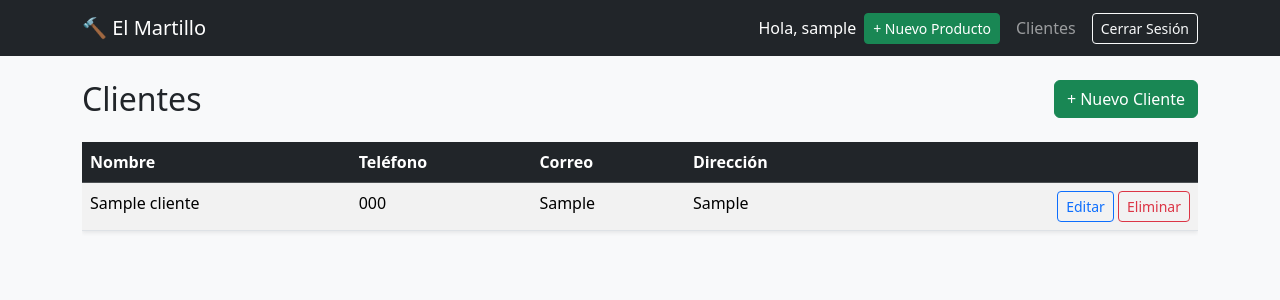
After one commit to RicardoDamianReyes/ferreteria-inventario-django., a Django app: page /clientes/ in a window 1280 px wide. The commit adds this page. Shown: the top 300 px of the page. Run offline with Django 5.2, Linux system fonts and the light colour scheme; a user stored in the database is signed in; tables that the repository leaves empty hold one stand-in row (values such as "Sample post").

Commit message:
CRUD de productos y clientes

```diff
--- a/tienda/templates/base.html
+++ b/tienda/templates/base.html
@@ -18,8 +18,8 @@
             <ul class="navbar-nav ms-auto align-items-lg-center gap-lg-2">
                 {% if user.is_authenticated %}
                     <li class="nav-item"><span class="navbar-text text-white">Hola, {{ user.username }}</span></li>
-                    <li class="nav-item"><a class="btn btn-success btn-sm" href="#">+ Nuevo Producto</a></li>
-                    <li class="nav-item"><a class="nav-link" href="#">Clientes</a></li>
+                    <li class="nav-item"><a class="btn btn-success btn-sm" href="{% url 'producto_crear' %}">+ Nuevo Producto</a></li>
+                    <li class="nav-item"><a class="nav-link" href="{% url 'cliente_lista' %}">Clientes</a></li>
                     <li class="nav-item">
                         <form method="post" action="{% url 'logout' %}">
                             {% csrf_token %}
--- /dev/null
+++ b/tienda/templates/tienda/cliente_list.html
@@ -0,0 +1,36 @@
+{% extends 'base.html' %}
+
+{% block titulo %}Clientes{% endblock %}
+
+{% block contenido %}
+<div class="d-flex justify-content-between align-items-center mb-4">
+    <h2 class="mb-0">Clientes</h2>
+    <a href="{% url 'cliente_crear' %}" class="btn btn-success">+ Nuevo Cliente</a>
+</div>
+
+<div class="table-responsive">
+    <table class="table table-striped bg-white shadow-sm">
+        <thead class="table-dark">
+            <tr>
+                <th>Nombre</th><th>Teléfono</th><th>Correo</th><th>Dirección</th><th></th>
+            </tr>
+        </thead>
+        <tbody>
+            {% for c in clientes %}
+                <tr>
+                    <td>{{ c.nombre }}</td>
+                    <td>{{ c.telefono }}</td>
+                    <td>{{ c.correo }}</td>
+                    <td>{{ c.direccion }}</td>
+                    <td class="text-end">
+                        <a href="{% url 'cliente_editar' c.pk %}" class="btn btn-sm btn-outline-primary">Editar</a>
+                        <a href="{% url 'cliente_eliminar' c.pk %}" class="btn btn-sm btn-outline-danger">Eliminar</a>
+                    </td>
+                </tr>
+            {% empty %}
+                <tr><td colspan="5" class="text-center">No hay clientes registrados.</td></tr>
+            {% endfor %}
+        </tbody>
+    </table>
+</div>
+{% endblock %}
--- a/tienda/templates/tienda/producto_list.html
+++ b/tienda/templates/tienda/producto_list.html
@@ -38,6 +38,12 @@
                     </p>
                     <p class="card-text text-muted small mb-0">Código: {{ p.codigo_barras }}</p>
                 </div>
+                {% if user.is_authenticated %}
+                <div class="card-footer bg-white d-flex gap-2">
+                    <a href="{% url 'producto_editar' p.pk %}" class="btn btn-sm btn-outline-primary">Editar</a>
+                    <a href="{% url 'producto_eliminar' p.pk %}" class="btn btn-sm btn-outline-danger">Eliminar</a>
+                </div>
+                {% endif %}
             </div>
         </div>
     {% empty %}
--- a/tienda/urls.py
+++ b/tienda/urls.py
@@ -3,4 +3,11 @@ from . import views
 
 urlpatterns = [
     path('', views.ProductoListView.as_view(), name='inicio'),
+    path('inventario/nuevo/', views.ProductoCreateView.as_view(), name='producto_crear'),
+    path('inventario/<int:pk>/editar/', views.ProductoUpdateView.as_view(), name='producto_editar'),
+    path('inventario/<int:pk>/eliminar/', views.ProductoDeleteView.as_view(), name='producto_eliminar'),
+    path('clientes/', views.ClienteListView.as_view(), name='cliente_lista'),
+    path('clientes/nuevo/', views.ClienteCreateView.as_view(), name='cliente_crear'),
+    path('clientes/<int:pk>/editar/', views.ClienteUpdateView.as_view(), name='cliente_editar'),
+    path('clientes/<int:pk>/eliminar/', views.ClienteDeleteView.as_view(), name='cliente_eliminar'),
 ]
--- a/tienda/views.py
+++ b/tienda/views.py
@@ -1,7 +1,24 @@
+from django.contrib import messages
+from django.contrib.auth.mixins import LoginRequiredMixin
+from django.contrib.messages.views import SuccessMessageMixin
 from django.db.models import Q
-from django.views.generic import ListView
-from .models import Producto
+from django.urls import reverse_lazy
+from django.views.generic import ListView, CreateView, UpdateView, DeleteView
 
+from .forms import ProductoForm, ClienteForm
+from .models import Producto, Cliente
+
+
+def alerta_stock(request, producto):
+    """Avisa al empleado si el producto está por agotarse."""
+    if producto.stock <= 5:
+        messages.warning(
+            request,
+            f'¡Atención! El stock de {producto.nombre} está por agotarse ({producto.stock} piezas).'
+        )
+
+
+# ---------- PRODUCTOS ----------
 
 class ProductoListView(ListView):
     model = Producto
@@ -24,3 +41,83 @@ class ProductoListView(ListView):
         context = super().get_context_data(**kwargs)
         context['q'] = self.request.GET.get('q', '').strip()
         return context
+
+
+class ProductoCreateView(LoginRequiredMixin, SuccessMessageMixin, CreateView):
+    model = Producto
+    form_class = ProductoForm
+    template_name = 'tienda/form_generico.html'
+    success_url = reverse_lazy('inicio')
+    success_message = '¡Producto %(nombre)s registrado correctamente!'
+    extra_context = {'titulo': 'Nuevo producto', 'volver': reverse_lazy('inicio')}
+
+    def form_valid(self, form):
+        response = super().form_valid(form)
+        alerta_stock(self.request, self.object)
+        return response
+
+
+class ProductoUpdateView(LoginRequiredMixin, UpdateView):
+    model = Producto
+    form_class = ProductoForm
+    template_name = 'tienda/form_generico.html'
+    success_url = reverse_lazy('inicio')
+    extra_context = {'titulo': 'Editar producto', 'volver': reverse_lazy('inicio')}
+
+    def form_valid(self, form):
+        response = super().form_valid(form)
+        messages.info(self.request, f'¡Precios/Stock de {self.object.nombre} actualizados!')
+        alerta_stock(self.request, self.object)
+        return response
+
+
+class ProductoDeleteView(LoginRequiredMixin, DeleteView):
+    model = Producto
+    template_name = 'tienda/confirmar_eliminar.html'
+    success_url = reverse_lazy('inicio')
+    extra_context = {'titulo': 'Eliminar producto', 'volver': reverse_lazy('inicio')}
+
+    def form_valid(self, form):
+        messages.warning(self.request, f'El producto {self.object.nombre} fue retirado del inventario.')
+        return super().form_valid(form)
+
+
+# ---------- CLIENTES ----------
+
+class ClienteListView(LoginRequiredMixin, ListView):
+    model = Cliente
+    template_name = 'tienda/cliente_list.html'
+    context_object_name = 'clientes'
+
+
+class ClienteCreateView(LoginRequiredMixin, SuccessMessageMixin, CreateView):
+    model = Cliente
+    form_class = ClienteForm
+    template_name = 'tienda/form_generico.html'
+    success_url = reverse_lazy('cliente_lista')
+    success_message = '¡Cliente %(nombre)s registrado correctamente!'
+    extra_context = {'titulo': 'Nuevo cliente', 'volver': reverse_lazy('cliente_lista')}
+
+
+class ClienteUpdateView(LoginRequiredMixin, UpdateView):
+    model = Cliente
+    form_class = ClienteForm
+    template_name = 'tienda/form_generico.html'
+    success_url = reverse_lazy('cliente_lista')
+    extra_context = {'titulo': 'Editar cliente', 'volver': reverse_lazy('cliente_lista')}
+
+    def form_valid(self, form):
+        response = super().form_valid(form)
+        messages.info(self.request, f'¡Datos de {self.object.nombre} actualizados!')
+        return response
+
+
+class ClienteDeleteView(LoginRequiredMixin, DeleteView):
+    model = Cliente
+    template_name = 'tienda/confirmar_eliminar.html'
+    success_url = reverse_lazy('cliente_lista')
+    extra_context = {'titulo': 'Eliminar cliente', 'volver': reverse_lazy('cliente_lista')}
+
+    def form_valid(self, form):
+        messages.warning(self.request, f'El cliente {self.object.nombre} fue eliminado.')
+        return super().form_valid(form)
```
Also changed, not shown: tienda/templates/tienda/confirmar_eliminar.html (added, +21 -0 lines), tienda/templates/tienda/form_generico.html (added, +29 -0 lines).
